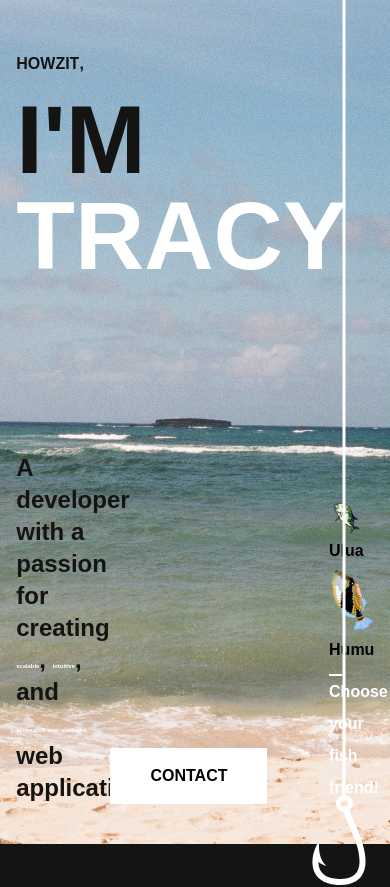
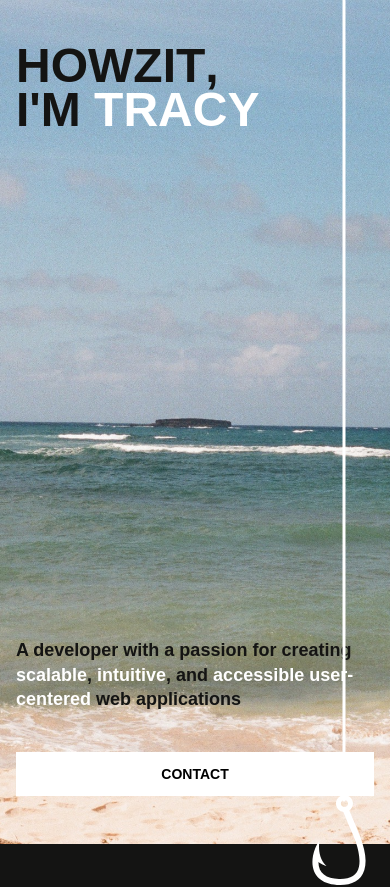
Before and after one commit to tracytnb/tracytnb-portfolio, a Next.js app: page / in a window 390 px wide. Shown: the top 887 px of the page. Built offline with nearby package versions, Linux system fonts and the light colour scheme; a web font is replaced by a local one.

Commit message:
made header mobile friendly

```diff
--- a/app/pages/Header.tsx
+++ b/app/pages/Header.tsx
@@ -82,7 +82,7 @@ const RotatingGreeting = () => {
 
   return (
     <div
-      className="relative sm:text-8xl md:text-9xl"
+      className="relative text-5xl font-bold leading-none sm:text-7xl md:text-8xl lg:text-9xl"
       aria-live="polite"
       aria-atomic="true"
     >
@@ -93,7 +93,7 @@ const RotatingGreeting = () => {
           initial="hidden"
           animate="show"
           exit="exit"
-          className="relative block whitespace-nowrap leading-none font-bold"
+          className="relative block max-w-full leading-none sm:whitespace-nowrap"
         >
           {word.split("").map((char, i) => (
             <span
@@ -136,96 +136,105 @@ const Header = () => {
       className="w-full bg-[url('/beach_photo.jpg')] bg-cover bg-center bg-no-repeat"
     >
       <motion.div
-        className="mx-auto flex min-h-screen w-11/12 flex-col pt-8 pb-10 md:pb-14"
+        className="mx-auto flex min-h-dvh w-full flex-col px-4 pt-6 pb-12 sm:w-11/12 sm:px-0 sm:pt-8 sm:pb-10 md:pb-14"
         variants={headerLoadVariants}
         initial={reduceMotion ? false : "hidden"}
         animate={reduceMotion ? false : "show"}
       >
         <motion.div
           variants={headerItemVariants}
-          className="mt-6 mb-5 text-left md:mt-40 text-background"
+          className="mt-4 text-left text-background sm:mt-6 sm:mb-5 md:mt-24 lg:mt-40"
         >
           <RotatingGreeting />
         </motion.div>
 
         <motion.h1
           variants={headerItemVariants}
-          className="text-8xl font-bold md:text-9xl text-background"
+          className="-mt-1 mb-6 text-5xl font-bold text-background sm:-mt-2 sm:text-7xl md:-mt-3 md:mb-6 lg:mb-8 md:text-8xl lg:text-9xl"
         >
           I&apos;M <span className="text-white">TRACY</span>
         </motion.h1>
 
         <div className="min-h-0 flex-1" aria-hidden />
 
-        <div className="flex h-fit w-full flex-row flex-wrap gap-x-6 md:mb-15">
+        <div className="mt-10 flex h-fit w-full flex-col gap-10 md:mt-0 md:flex-row md:flex-wrap md:items-end md:justify-between md:gap-x-8 md:gap-y-6 lg:mb-15">
           <motion.div
             variants={headerItemVariants}
-            className="min-w-0 max-w-[18vw] flex-1"
+            className="min-w-0 w-full md:max-w-md md:flex-1 lg:max-w-[min(18vw,24rem)]"
           >
-            <h2 className="text-2xl font-bold md:text-3xl text-background">
+            <h2 className="text-lg font-bold leading-snug text-background sm:text-xl md:text-2xl lg:text-3xl">
               A developer with a passion for creating{" "}
-              <span className="text-white font-bold text-[1.5vw]">
+              <span className="text-white font-bold sm:text-xl md:text-3xl">
                 scalable
               </span>
               {", "}
-              <span className="text-white font-bold text-[1.5vw]">
+              <span className="text-white font-bold sm:text-xl md:text-3xl">
                 intuitive
               </span>
               {", and "}
-              <span className="text-white font-bold text-[1.5vw]">
+              <span className="text-white font-bold sm:text-xl md:text-3xl">
                 accessible user-centered
               </span>{" "}
               web applications
             </h2>
           </motion.div>
 
-          <motion.div className="self-end" variants={headerItemVariants}>
-            <div className="flex flex-row flex-wrap items-center gap-4">
+          <motion.div
+            className="w-full shrink-0 md:w-auto md:self-end"
+            variants={headerItemVariants}
+          >
+            <div className="flex flex-row flex-wrap items-stretch gap-4 sm:items-center md:justify-end">
               <motion.a
                 href="#contact"
                 variants={headerItemVariants}
-                className="inline-flex shrink-0 items-center gap-2 bg-white px-10 py-3 font-bold text-black"
+                className="inline-flex min-h-11 w-full shrink-0 items-center justify-center gap-2 bg-white px-8 py-3 text-sm font-bold text-black sm:w-auto sm:px-10 sm:text-base"
               >
                 CONTACT
               </motion.a>
             </div>
           </motion.div>
 
-          <div className="gap-1 w-1/8 ml-auto mt-auto pr-8">
-            <div className="text-right">
+          <div className="hidden w-full md:ml-auto md:mt-auto md:block md:w-auto md:max-w-sm md:shrink-0 md:pr-8">
+            <div className="flex flex-col gap-3 text-center sm:text-right">
+              <div className="flex flex-row flex-wrap items-center justify-center gap-6 sm:justify-end">
                 <button
                   type="button"
+                  aria-label="Use Ulua fish cursor"
                   aria-pressed={cursor === "ulua"}
-                className="font-bold text-black hover:scale-110 transition-all duration-300"
+                  className="inline-flex min-h-11 min-w-[44px] flex-col items-center gap-1 font-bold text-black transition-transform hover:scale-105 active:scale-95 sm:hover:scale-110"
                   onClick={() => handleCursorChange("ulua")}
                 >
                   <Image
                     src="/ulua_photo.png"
-                  alt="Humu"
-                  width={90}
-                  height={90}
+                    alt=""
+                    width={70}
+                    height={70}
+                    className="h-14 w-14 object-contain sm:h-[80px] sm:w-[80px]"
                   />
-                <span className="text-black">Ulua</span>
+                  <span className="text-sm text-black sm:text-base">Ulua</span>
                 </button>
 
                 <button
                   type="button"
+                  aria-label="Use Humu fish cursor"
                   aria-pressed={cursor === "humu"}
-                className="font-bold text-black hover:scale-110 transition-all duration-300"
+                  className="inline-flex min-h-11 min-w-[44px] flex-col items-center gap-1 font-bold text-black transition-transform hover:scale-105 active:scale-95 sm:hover:scale-110"
                   onClick={() => handleCursorChange("humu")}
                 >
                   <Image
                     src="/humu_photo.png"
-                  alt="Humu"
+                    alt=""
                     width={60}
                     height={60}
+                    className="h-12 w-12 object-contain sm:h-[80px] sm:w-[80px]"
                   />
-                <span className="text-black">Humu</span>
+                  <span className="text-sm text-black sm:text-base">Humu</span>
                 </button>
+              </div>
 
-              <div className="ml-auto text-right pt-2">
-                <div className="border border-white w-full"></div>
-                <p className="text-white font-bold text-md">
+              <div className="mx-auto w-full max-w-xs pt-2 sm:ml-auto sm:max-w-none">
+                <div className="border border-white" />
+                <p className="mt-2 text-sm font-bold text-white sm:text-base">
                   Choose your fish friend!
                 </p>
               </div>
```
Lines whose indentation alone changed are shown as unchanged.
